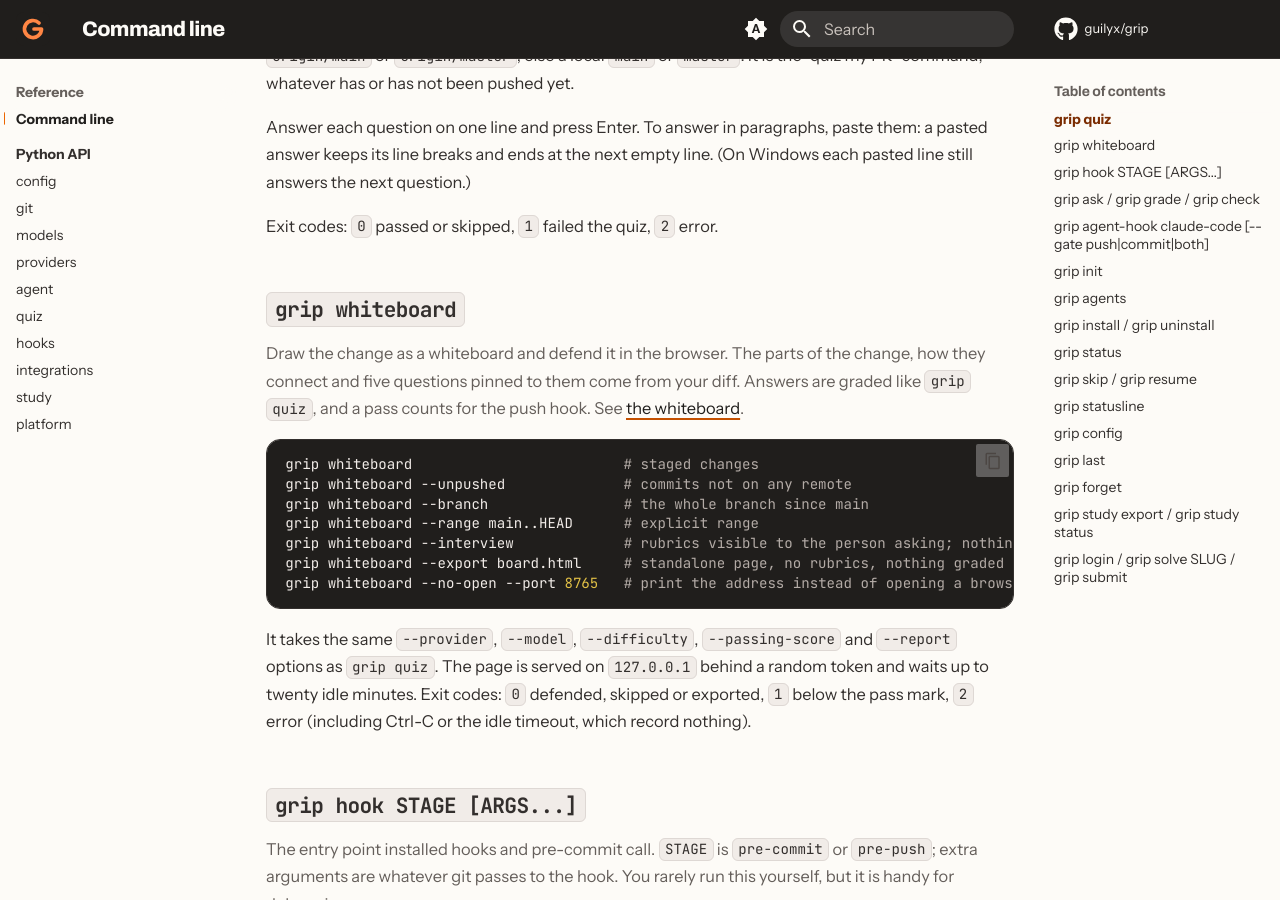
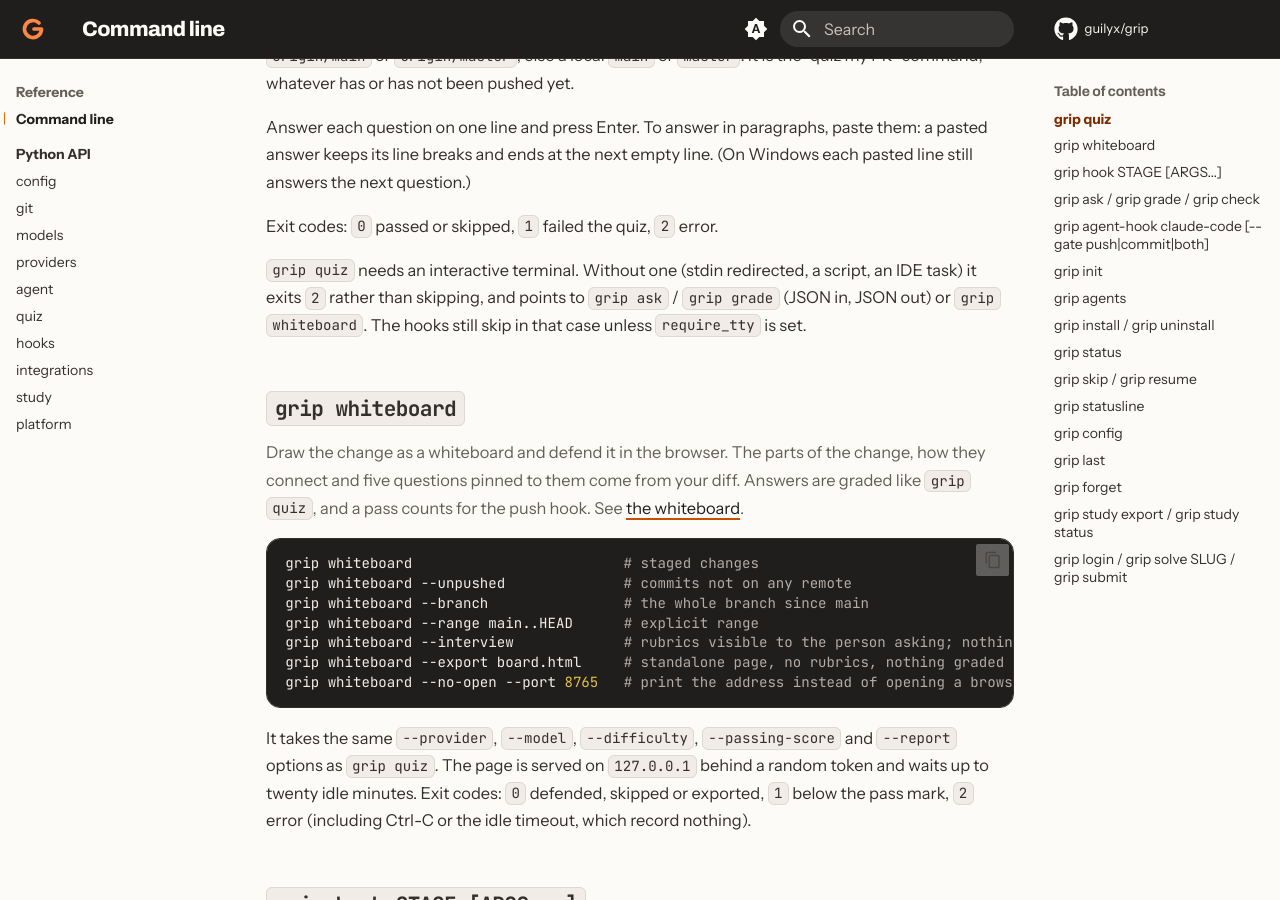
Before and after one commit to guilyx/grip, an MkDocs documentation site: the page built from docs/cli.md, in a window 1280 px wide and 900 px high, scrolled down 796 px. Built offline with MkDocs 1.6.1 and Material for MkDocs 9.7.7, drawn with Linux system fonts in a browser that asks for light colours; comment, search, counter and statistics services are not loaded.

Commit message:
Fail an explicit grip quiz that has no terminal
grip quiz with no interactive terminal skipped with exit 0, which reads as a pass in a script. Hooks keep skipping (GUI pushes), but grip quiz now exits 2 and points to grip ask / grip grade or grip whiteboard. The no-terminal message no longer starts with 'grip', so it stops printing 'grip: grip needs'.

```diff
--- a/docs/cli.md
+++ b/docs/cli.md
@@ -30,6 +30,11 @@ pasted answer keeps its line breaks and ends at the next empty line. (On Windows
 pasted line still answers the next question.)
 
 Exit codes: `0` passed or skipped, `1` failed the quiz, `2` error.
+
+`grip quiz` needs an interactive terminal. Without one (stdin redirected, a script, an IDE
+task) it exits `2` rather than skipping, and points to `grip ask` / `grip grade` (JSON in,
+JSON out) or `grip whiteboard`. The hooks still skip in that case unless `require_tty` is
+set.
 
 ## `grip whiteboard`
 
```
Also changed, not shown: CHANGELOG.md (+7 -0 lines), docs/configuration.md (+1 -1 lines), docs/how-it-works.md (+2 -1 lines), docs/internals.md (+4 -2 lines), 3 other files.
